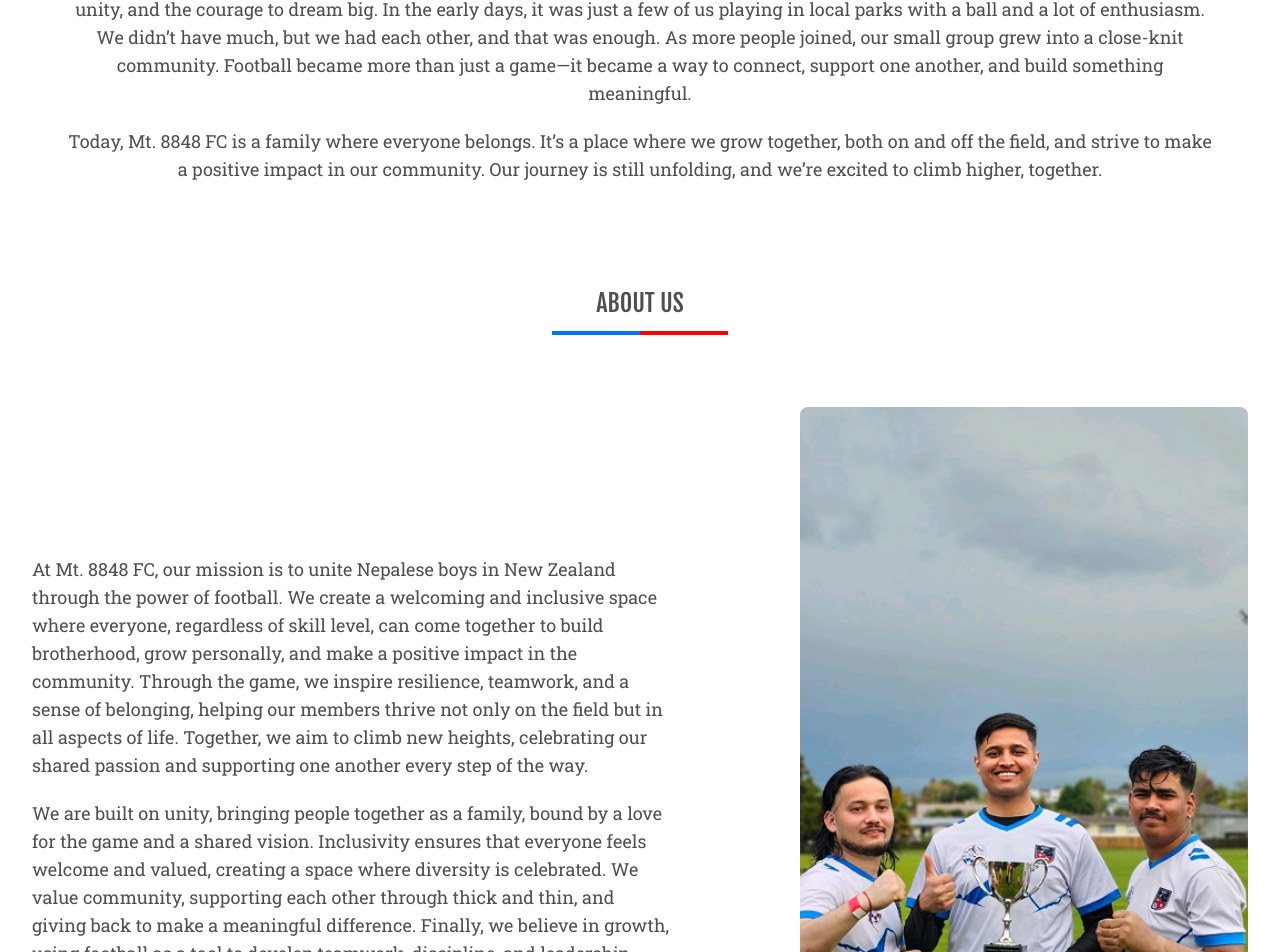
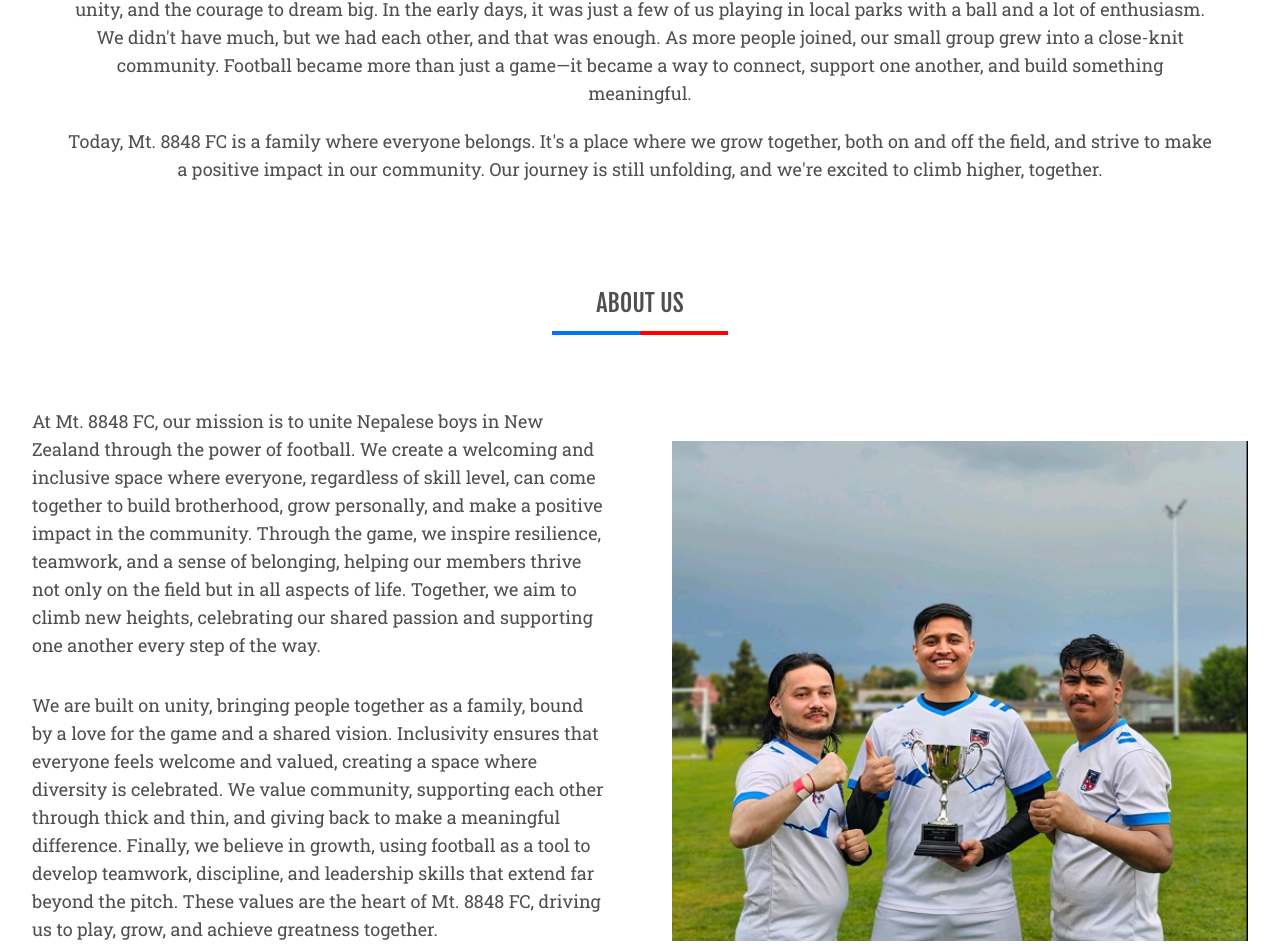
Before and after one commit to sachinstha9/Mt-8848-FC-website, a Next.js app: page /about in a window 1280 px wide. Shown: the part 1075-2027 px from the top of the page. Built offline with nearby package versions, Linux system fonts and the light colour scheme.

Commit message:
about page updated

```diff
--- a/src/app/about/page.tsx
+++ b/src/app/about/page.tsx
@@ -1,112 +1,133 @@
+import Image from "next/image";
+import Header from "../components/Header";
+import SectionHeader from "../components/SectionHeading";
+import TeamMembersSection from "../components/TeamMember";
+import teamMembers from "../data/teamMembers.json";
+import SponsorSection from "../components/Sponsor";
+import Form from "../components/Form";
+import Footer from "../components/Footer";
 import BreadcrumbSection from "../components/Breadcrumb";
-import Header from "../components/Header";
-import Image from "next/image";
-import Link from "next/link";
-import SectionHeader from "../components/SectionHeading";
 
-function page() {
+export default function AboutUs() {
   return (
     <>
       <Header />
-
       <BreadcrumbSection title="ABOUT US" backgroundImage="/image1.png" />
 
       <main className="flex flex-col items-center mt-20 gap-y-8 md:gap-y-18">
+        {/* Our Story Section */}
+        <StorySection />
+
+        {/* About Us Section */}
+        <AboutSection />
+
+        {/* Team Members Section */}
+        <TeamMembersSection teamMembers={teamMembers} />
+
+        {/* Sponsor Section */}
+        <SponsorSection />
+
+        <Form />
+        <Footer />
+      </main>
+    </>
+  );
+}
+
+// Our Story Section Component
+const StorySection = () => (
   <section className="flex flex-col items-center w-full px-4 sm:px-6 lg:px-8">
     <div className="flex flex-col items-center w-full max-w-7xl gap-8 md:gap-18">
       <SectionHeader text="OUR STORY" />
 
-            {/* Image Container */}
       <div className="w-full max-w-2xl aspect-w-16 aspect-video relative">
         <Image
-                src="/image1.png" // Replace with your landscape image path
-                alt="photo"
-                fill // Makes the image fill the container
-                className="object-cover" // Ensures the image covers the container and has rounded corners
+          src="/image1.png"
+          alt="Our story"
+          fill
+          className="object-cover"
         />
       </div>
 
-            {/* Text Content */}
       <div className="w-full max-w-6xl">
         <p className="text-base sm:text-lg mb-6 md:mb-8 robotoSlab text-[var(--text-color)] text-center flex flex-col gap-5">
           <span>
-                  Mt. 8848 FC began with a simple dream: to create a home away
-                  from home for Nepalese boys in New Zealand. A group of
-                  friends, missing the camaraderie and love for football from
-                  back home, decided to start a club where everyone could feel
-                  welcome—whether they were experienced players or just starting
-                  out. Named after Mount Everest’s height (8,848 meters), our
-                  club symbolizes resilience, unity, and the courage to dream
-                  big. In the early days, it was just a few of us playing in
-                  local parks with a ball and a lot of enthusiasm. We didn’t
-                  have much, but we had each other, and that was enough. As more
-                  people joined, our small group grew into a close-knit
-                  community. Football became more than just a game—it became a
-                  way to connect, support one another, and build something
+            Mt. 8848 FC began with a simple dream: to create a home away from
+            home for Nepalese boys in New Zealand. A group of friends, missing
+            the camaraderie and love for football from back home, decided to
+            start a club where everyone could feel welcome—whether they were
+            experienced players or just starting out. Named after Mount
+            Everest's height (8,848 meters), our club symbolizes resilience,
+            unity, and the courage to dream big. In the early days, it was just
+            a few of us playing in local parks with a ball and a lot of
+            enthusiasm. We didn't have much, but we had each other, and that was
+            enough. As more people joined, our small group grew into a
+            close-knit community. Football became more than just a game—it
+            became a way to connect, support one another, and build something
             meaningful.
           </span>
           <span>
-                  Today, Mt. 8848 FC is a family where everyone belongs. It’s a
-                  place where we grow together, both on and off the field, and
-                  strive to make a positive impact in our community. Our journey
-                  is still unfolding, and we’re excited to climb higher,
-                  together.
+            Today, Mt. 8848 FC is a family where everyone belongs. It's a place
+            where we grow together, both on and off the field, and strive to
+            make a positive impact in our community. Our journey is still
+            unfolding, and we're excited to climb higher, together.
           </span>
         </p>
       </div>
     </div>
   </section>
+);
 
+// About Us Section Component
+const AboutSection = () => (
   <section className="flex flex-col items-center w-full px-4 sm:px-6 lg:px-8">
     <div className="flex flex-col items-center w-full max-w-7xl gap-8 md:gap-18">
       <SectionHeader text="ABOUT US" />
 
-            <div className="flex flex-col-reverse md:flex-row justify-between items-center gap-8 md:gap-24 xl:gap-32">
-              {/* Text Content */}
-              <div className="flex-1 w-full md:w-auto">
-                <p className="text-base sm:text-lg mb-6 md:mb-8 robotoSlab text-[var(--text-color)] text-center md:text-left flex flex-col gap-5">
+      <div className="flex flex-col-reverse md:flex-row justify-between items-center w-full gap-8 md:gap-12 xl:gap-16">
+        <div className="w-full md:w-1/2">
+          <p className="text-base sm:text-lg mb-6 md:mb-8 robotoSlab text-[var(--text-color)] text-center md:text-left flex flex-col gap-5 md:gap-8">
             <span>
               At Mt. 8848 FC, our mission is to unite Nepalese boys in New
-                    Zealand through the power of football. We create a welcoming
-                    and inclusive space where everyone, regardless of skill
-                    level, can come together to build brotherhood, grow
-                    personally, and make a positive impact in the community.
-                    Through the game, we inspire resilience, teamwork, and a
-                    sense of belonging, helping our members thrive not only on
-                    the field but in all aspects of life. Together, we aim to
-                    climb new heights, celebrating our shared passion and
-                    supporting one another every step of the way.
+              Zealand through the power of football. We create a welcoming and
+              inclusive space where everyone, regardless of skill level, can
+              come together to build brotherhood, grow personally, and make a
+              positive impact in the community. Through the game, we inspire
+              resilience, teamwork, and a sense of belonging, helping our
+              members thrive not only on the field but in all aspects of life.
+              Together, we aim to climb new heights, celebrating our shared
+              passion and supporting one another every step of the way.
             </span>
+
             <span>
-                    We are built on unity, bringing people together as a family,
-                    bound by a love for the game and a shared vision.
-                    Inclusivity ensures that everyone feels welcome and valued,
-                    creating a space where diversity is celebrated. We value
-                    community, supporting each other through thick and thin, and
-                    giving back to make a meaningful difference. Finally, we
-                    believe in growth, using football as a tool to develop
-                    teamwork, discipline, and leadership skills that extend far
-                    beyond the pitch. These values are the heart of Mt. 8848 FC,
-                    driving us to play, grow, and achieve greatness together.
+              We are built on unity, bringing people together as a family, bound
+              by a love for the game and a shared vision. Inclusivity ensures
+              that everyone feels welcome and valued, creating a space where
+              diversity is celebrated. We value community, supporting each other
+              through thick and thin, and giving back to make a meaningful
+              difference. Finally, we believe in growth, using football as a
+              tool to develop teamwork, discipline, and leadership skills that
+              extend far beyond the pitch. These values are the heart of Mt.
+              8848 FC, driving us to play, grow, and achieve greatness together.
             </span>
           </p>
         </div>
 
-              {/* Portrait Image Container */}
-              <div className="flex-1 w-full max-w-md aspect-[9/16] relative">
+        <div className="w-full md:w-1/2">
+          <div
+            className="relative w-full"
+            style={{ aspectRatio: "9/16", maxHeight: "500px" }}
+          >
             <Image
-                  src="/image14.png" // Replace with your portrait image path
-                  alt="Hero image"
+              src="/image14.png"
+              alt="About Us"
               fill
-                  className="object-cover rounded-lg" // Ensures the image covers the container and has rounded corners
+              className="object-cover"
+              sizes="(max-width: 768px) 100vw, 50vw"
             />
           </div>
         </div>
       </div>
+    </div>
   </section>
-      </main>
-    </>
 );
-}
-
-export default page;
```
Lines whose indentation alone changed are shown as unchanged.
